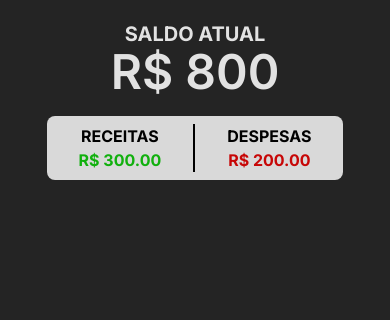
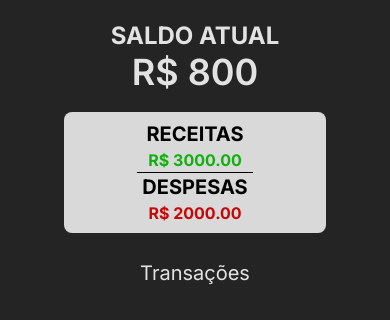
Before and after one commit to viezzer/dinheiro2, a React (Vite) app: page / in a window 390 px wide. Shown: the top 320 px of the page. Built offline with nearby package versions, Linux system fonts and the light colour scheme.

Commit message:
responsividade

```diff
--- a/src/App.tsx
+++ b/src/App.tsx
@@ -8,7 +8,10 @@ function App() {
   return (
     <div className="app w-full md:w-9/12 lg:w-8/12 xl:w-7/12 flex flex-col items-center mx-auto">
       <CurrentBalanceDisplay balance="800"/>
-      <IncomeAndExpenseDisplay income="300.00" expense="200.00"/>
+      <IncomeAndExpenseDisplay income="3000.00" expense="2000.00"/>
+      <div className="mt-5 h-10 flex items-center justify-between">
+        <p className='text-xl w-full'>Transações</p>
+      </div>
     </div>
   )
 }
--- a/src/components/CurrentBalanceDisplay.tsx
+++ b/src/components/CurrentBalanceDisplay.tsx
@@ -8,8 +8,8 @@ interface CurrentBalanceDisplayProps {
 const CurrentBalanceDisplay = ({ balance }: CurrentBalanceDisplayProps) => {
   return (
     <div className="mb-5">
-      <h2 className="font-bold text-xl">SALDO ATUAL</h2>
-      <h1 className="font-semibold text-5xl">R$ {balance}</h1>
+      <h2 className="font-bold text-2xl">SALDO ATUAL</h2>
+      <h1 className="font-semibold text-4xl">R$ {balance}</h1>
     </div>
   );
 };
--- a/src/components/IncomeAndExpenseDisplay.tsx
+++ b/src/components/IncomeAndExpenseDisplay.tsx
@@ -7,15 +7,14 @@ interface IncomeAndExpenseDisplayProps {
 
 function IncomeAndExpenseDisplay({expense, income}: IncomeAndExpenseDisplayProps) {
     return(
-        <div className="bg-card text-black flex justify-evenly rounded-lg py-2 md:w-9/12 lg:w-8/12 xl:w-7/12 ">
-            <div className="px-8">
-                <p className="font-bold">RECEITAS</p>
-                <p className="font-bold text-income">R$ {income}</p>
+        <div className="bg-card text-black flex flex-col sm:flex-row justify-evenly items-center rounded-lg py-2 px-4 w-3/4 sm:w-2/3">
+            <div className="w-1/2 border-b border-1 border-black sm:border-r sm:border-b-0">
+                <p className="font-bold text-xl">RECEITAS</p>
+                <p className="font-bold text-income text-md">R$ {income}</p>
             </div>
-            <div className="border-r-2 border-black "></div>
-            <div className="px-8">
-                <p className="font-bold">DESPESAS</p>
-                <p className="font-bold text-expense">R$ {expense}</p>
+            <div className="w-1/2">
+                <p className="font-bold text-xl">DESPESAS</p>
+                <p className="font-bold text-expense text-md">R$ {expense}</p>
             </div>
         </div>
     )
```
